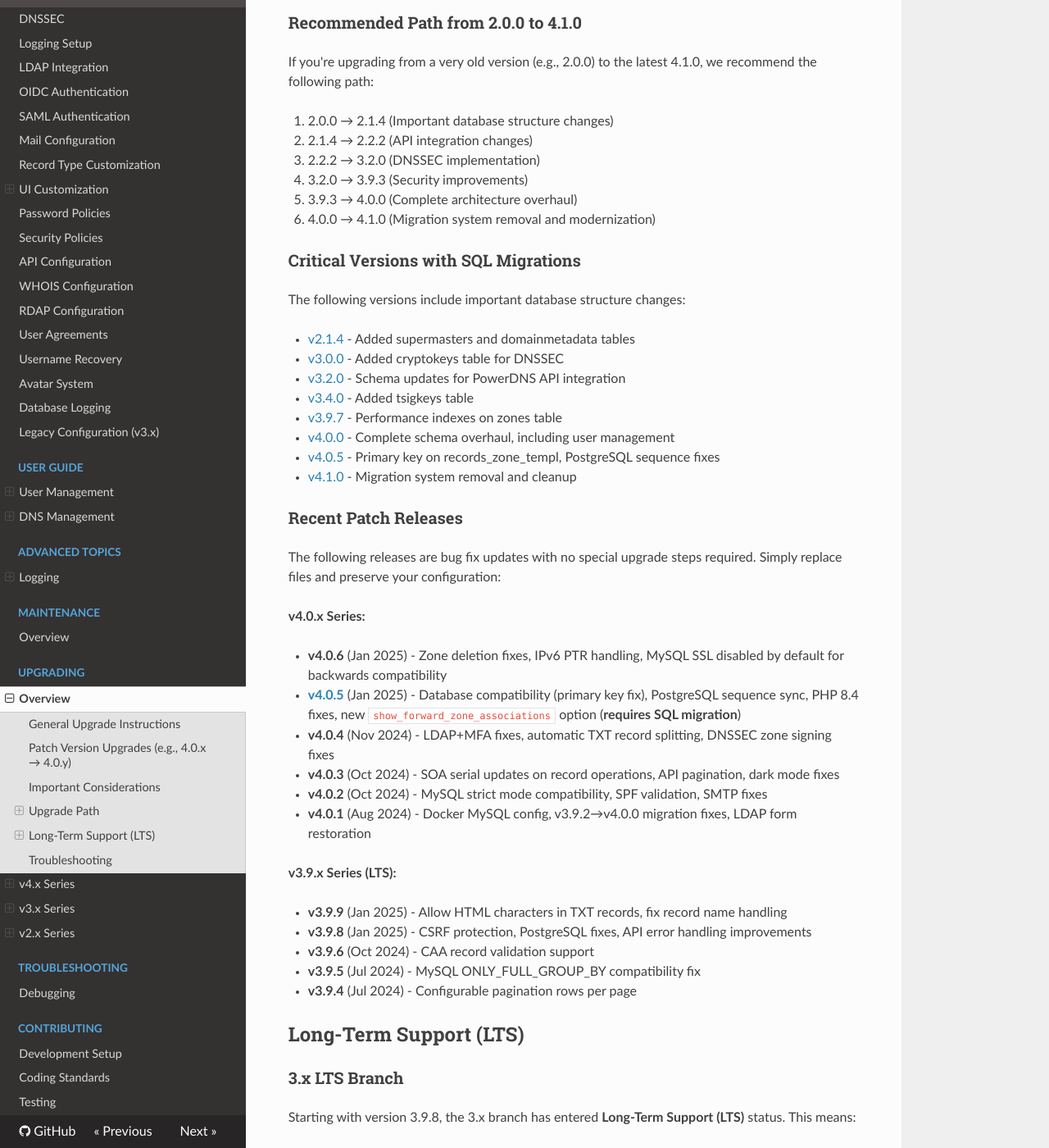
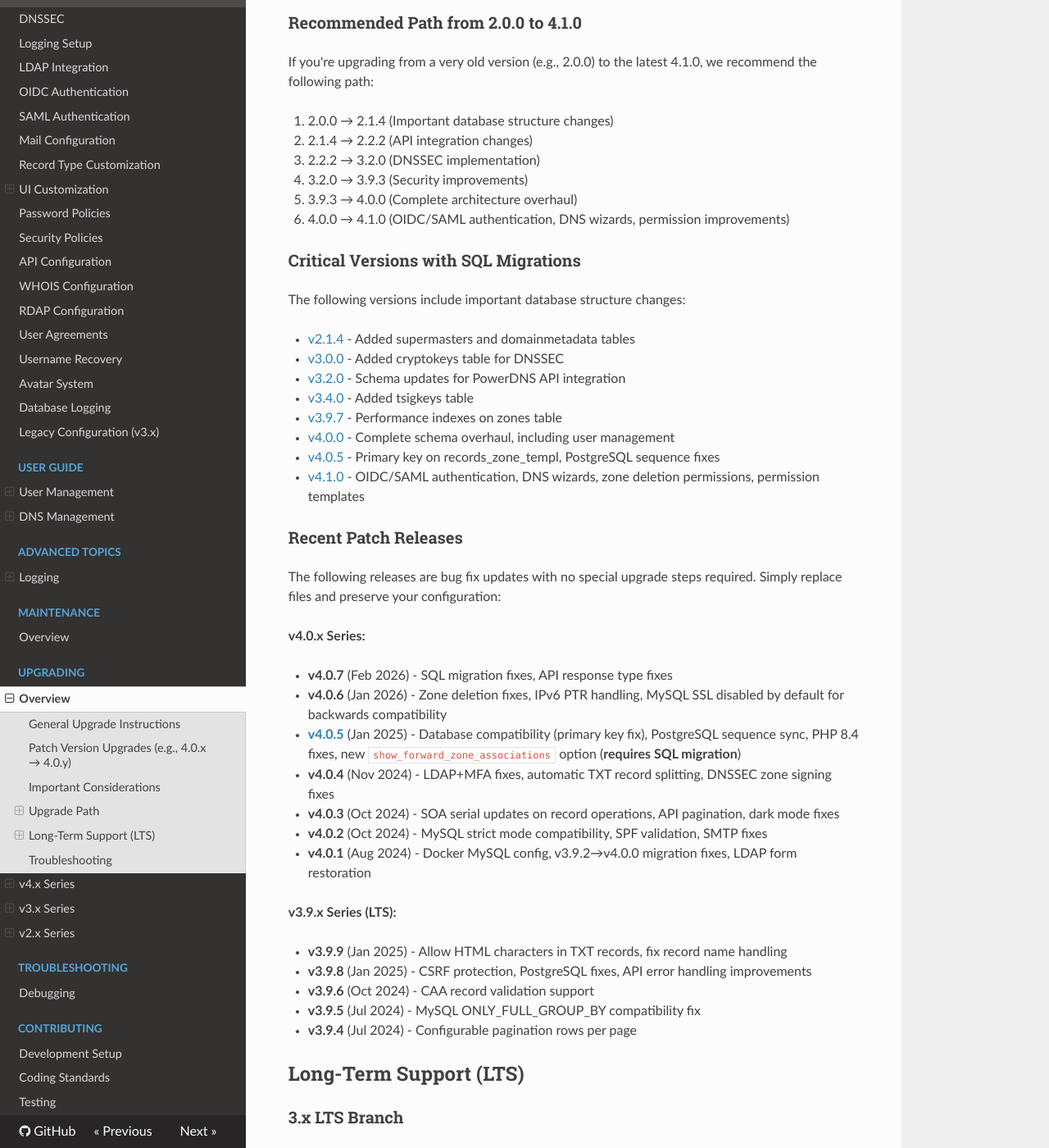
Before and after one commit to poweradmin/poweradmin-docs, an MkDocs documentation site: the page built from docs/upgrading/index.md, in a window 1280 px wide and 1400 px high, scrolled down 1822 px. Shown: the whole window at 82% size. Built offline with MkDocs 1.6.1, drawn with Linux system fonts in a browser that asks for light colours; nearby versions of some CDN libraries.

```diff
--- a/docs/upgrading/index.md
+++ b/docs/upgrading/index.md
@@ -76,7 +76,7 @@ If you're upgrading from a very old version (e.g., 2.0.0) to the latest 4.1.0, w
 3. 2.2.2 → 3.2.0 (DNSSEC implementation)
 4. 3.2.0 → 3.9.3 (Security improvements)
 5. 3.9.3 → 4.0.0 (Complete architecture overhaul)
-6. 4.0.0 → 4.1.0 (Migration system removal and modernization)
+6. 4.0.0 → 4.1.0 (OIDC/SAML authentication, DNS wizards, permission improvements)
 
 ### Critical Versions with SQL Migrations
 
@@ -89,7 +89,7 @@ The following versions include important database structure changes:
 - [v3.9.7](v3.9.7.md) - Performance indexes on zones table
 - [v4.0.0](v4.0.0.md) - Complete schema overhaul, including user management
 - [v4.0.5](v4.0.5.md) - Primary key on records_zone_templ, PostgreSQL sequence fixes
-- [v4.1.0](v4.1.0.md) - Migration system removal and cleanup
+- [v4.1.0](v4.1.0.md) - OIDC/SAML authentication, DNS wizards, zone deletion permissions, permission templates
 
 ### Recent Patch Releases
 
@@ -97,7 +97,8 @@ The following releases are bug fix updates with no special upgrade steps require
 
 **v4.0.x Series:**
 
-- **v4.0.6** (Jan 2025) - Zone deletion fixes, IPv6 PTR handling, MySQL SSL disabled by default for backwards compatibility
+- **v4.0.7** (Feb 2026) - SQL migration fixes, API response type fixes
+- **v4.0.6** (Jan 2026) - Zone deletion fixes, IPv6 PTR handling, MySQL SSL disabled by default for backwards compatibility
 - **[v4.0.5](v4.0.5.md)** (Jan 2025) - Database compatibility (primary key fix), PostgreSQL sequence sync, PHP 8.4 fixes, new `show_forward_zone_associations` option (**requires SQL migration**)
 - **v4.0.4** (Nov 2024) - LDAP+MFA fixes, automatic TXT record splitting, DNSSEC zone signing fixes
 - **v4.0.3** (Oct 2024) - SOA serial updates on record operations, API pagination, dark mode fixes
```
Also changed, not shown: docs/installation/docker.md (+4 -3 lines), docs/upgrading/v4.0.0.md (+1 -1 lines), docs/upgrading/v4.1.0.md (+4 -1 lines).
